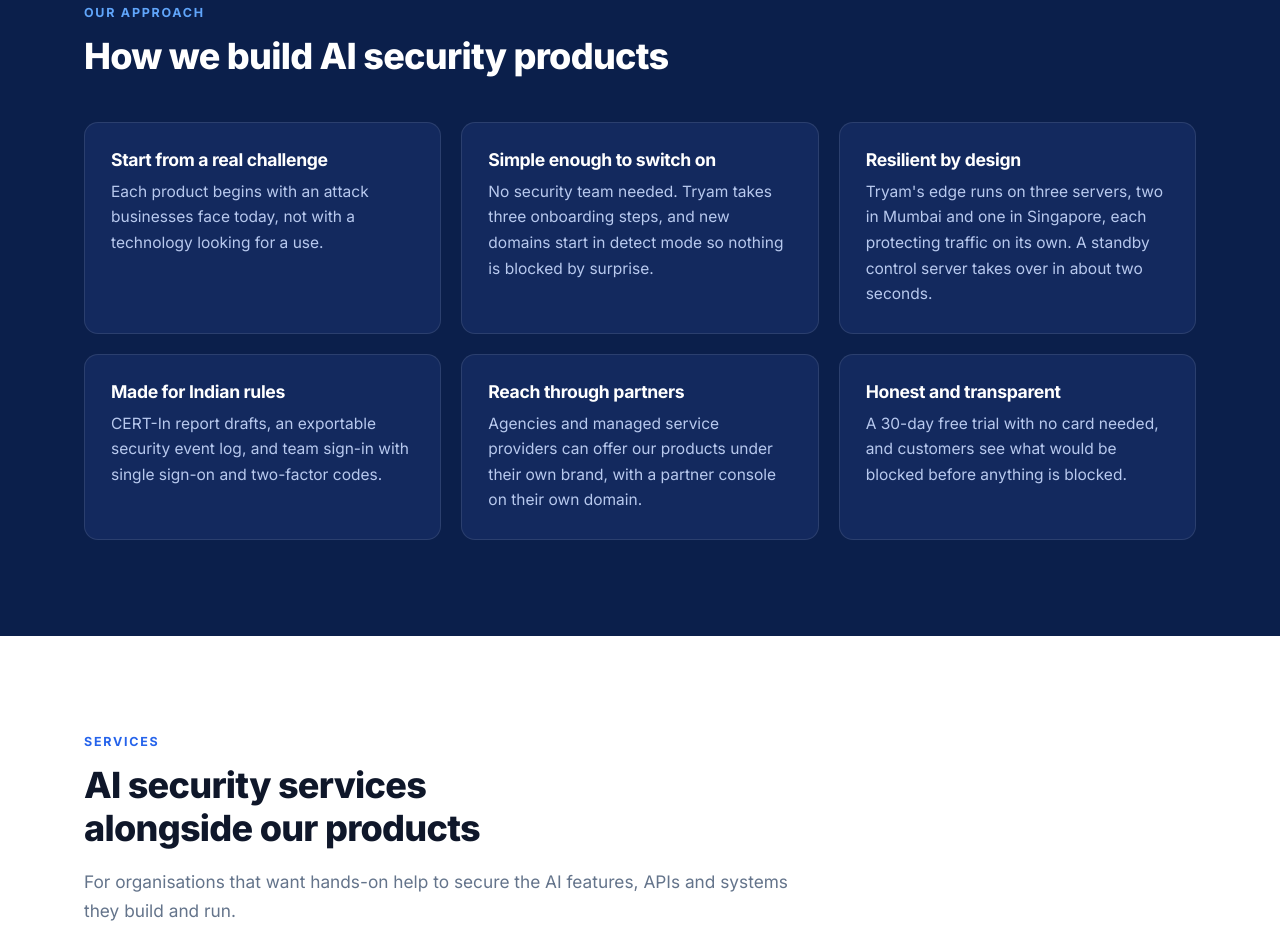
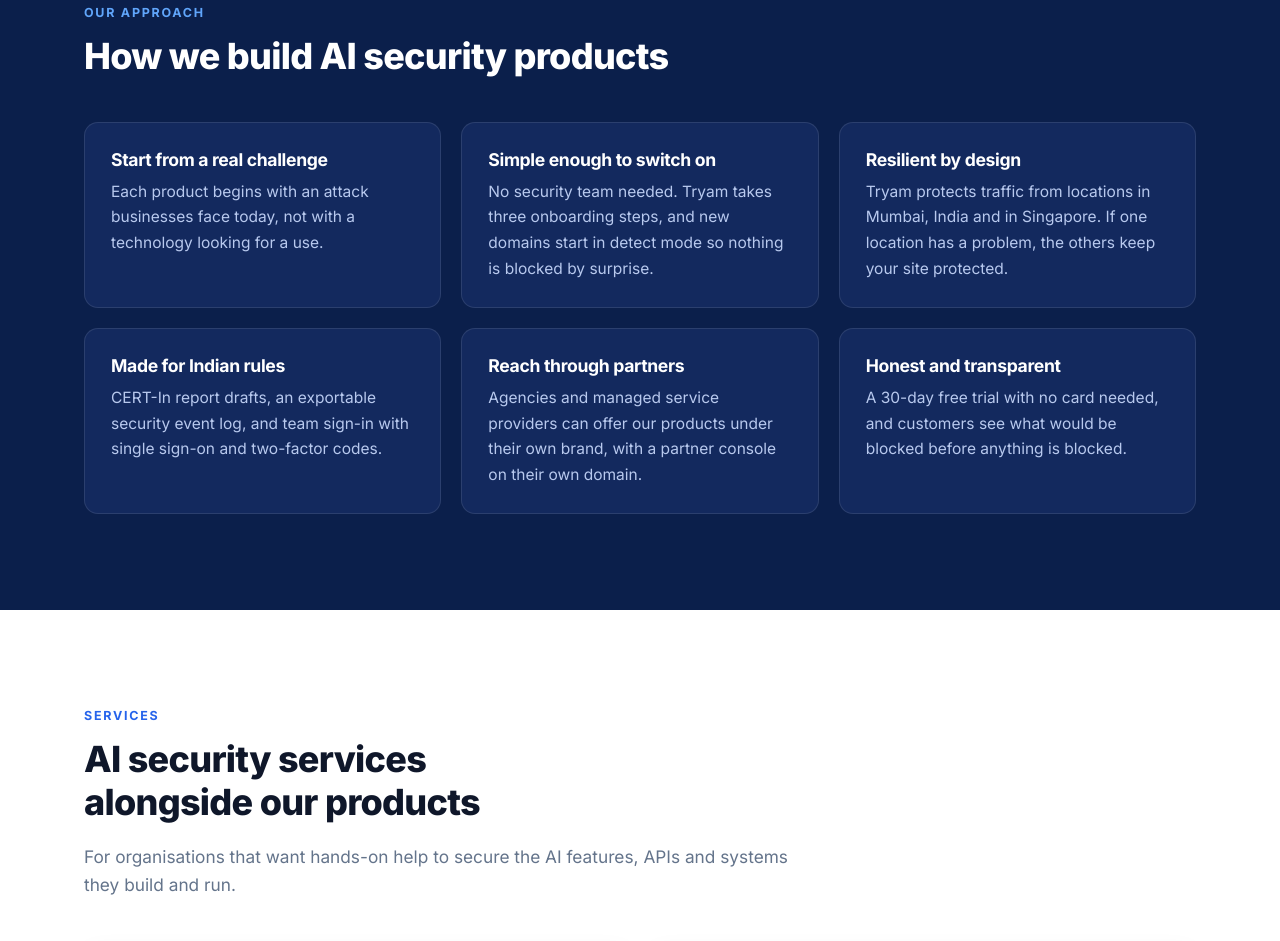
Before and after one commit to Tryam-ai-sec/aisecsecurity.com, a plain HTML site: page index.html in a window 1280 px wide. Shown: the part 3022-3963 px from the top of the page. Drawn offline with Linux system fonts and the light colour scheme.

Commit message:
Resilient by design: name the locations, not the servers
Co-Authored-By: Claude Opus 5.5 <noreply@anthropic.com>

```diff
--- a/index.html
+++ b/index.html
@@ -142,7 +142,7 @@
     <div class="grid three">
       <article class="card"><h3>Start from a real challenge</h3><p>Each product begins with an attack businesses face today, not with a technology looking for a use.</p></article>
       <article class="card"><h3>Simple enough to switch on</h3><p>No security team needed. Tryam takes three onboarding steps, and new domains start in detect mode so nothing is blocked by surprise.</p></article>
-      <article class="card"><h3>Resilient by design</h3><p>Tryam's edge runs on three servers, two in Mumbai and one in Singapore, each protecting traffic on its own. A standby control server takes over in about two seconds.</p></article>
+      <article class="card"><h3>Resilient by design</h3><p>Tryam protects traffic from locations in Mumbai, India and in Singapore. If one location has a problem, the others keep your site protected.</p></article>
       <article class="card"><h3>Made for Indian rules</h3><p>CERT-In report drafts, an exportable security event log, and team sign-in with single sign-on and two-factor codes.</p></article>
       <article class="card"><h3>Reach through partners</h3><p>Agencies and managed service providers can offer our products under their own brand, with a partner console on their own domain.</p></article>
       <article class="card"><h3>Honest and transparent</h3><p>A 30-day free trial with no card needed, and customers see what would be blocked before anything is blocked.</p></article>
```
